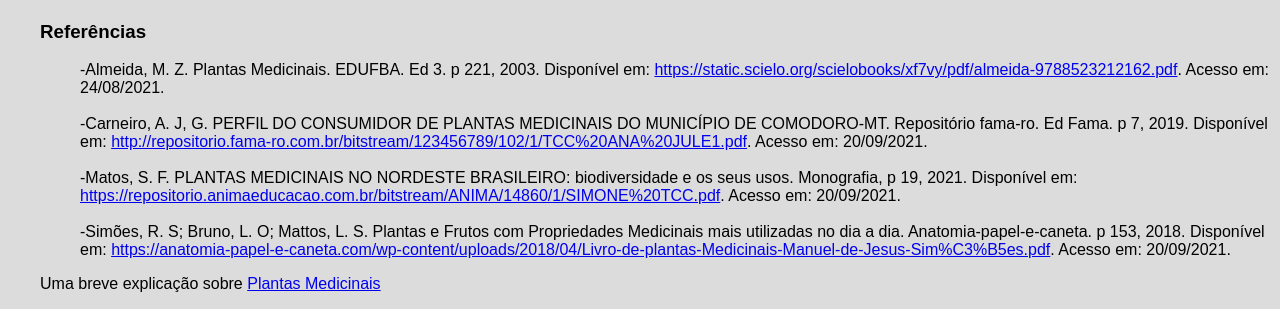
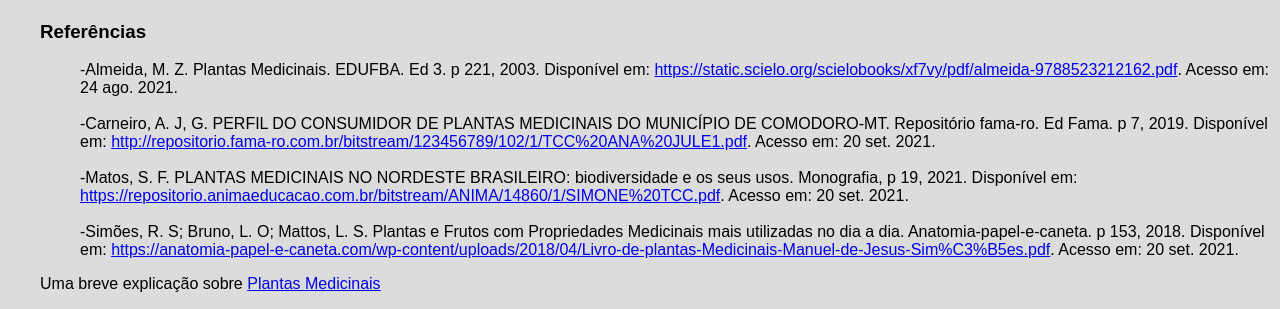
Before and after one commit to Anajuliastradioto/PlantasMedicinais, a plain HTML site: page index.html in a window 1280 px wide. Shown: the part 3716-4025 px from the top of the page. Drawn offline with Linux system fonts and the light colour scheme.

Commit message:
Add files via upload

```diff
--- a/index.html
+++ b/index.html
@@ -21,9 +21,9 @@
                 determinados problemas de saúde. No início do século 21, cerca de 11% dos 252
                 medicamentos considerados básicos e essenciais pela Organização Mundial da Saúde eram
                 exclusivamente de origem vegetal.
-                <br> Muitos medicamentos contêm ingredientes derivados das plantas medicinais, afinal, essas plantas são ricas em nutrientes, vitaminas e outras substâncias muito benéficas para o corpo.
-                <br> Para que uma planta medicinal seja eficaz, é preciso ingerir quantidades específicas e bem controladas, por isso, não deixe de procurar ajuda profissional caso esteja buscando tratar alguma doença.
-                <br> Algumas dessas plantas são comumente utilizadas para fazer chás ou temperar as refeições. No entanto, seu consumo deve ser moderado e, em determinados casos, como gravidez, antes de consumir, deve-se obter orientação médica</h4>
+                <br>Muitos medicamentos contêm ingredientes derivados das plantas medicinais, afinal, essas plantas são ricas em nutrientes, vitaminas e outras substâncias muito benéficas para o corpo.
+                <br>Para que uma planta medicinal seja eficaz, é preciso ingerir quantidades específicas e bem controladas, por isso, não deixe de procurar ajuda profissional caso esteja buscando tratar alguma doença.
+                <br>Algumas dessas plantas são comumente utilizadas para fazer chás ou temperar as refeições. No entanto, seu consumo deve ser moderado e, em determinados casos, como gravidez, antes de consumir, deve-se obter orientação médica</h4>
 
                 <h3> Plantas Medicinais mais populares e seus benefícios: </h3>
 
@@ -93,10 +93,10 @@
                 <h3> Referências </h3>
 
                 <ul>
-                     <li> -Almeida, M. Z.  Plantas Medicinais. EDUFBA. Ed 3. p 221, 2003. Disponível em: <a href="https://static.scielo.org/scielobooks/xf7vy/pdf/almeida-9788523212162.pdf">https://static.scielo.org/scielobooks/xf7vy/pdf/almeida-9788523212162.pdf</a>. Acesso em: 24/08/2021.</li>
-                     <li><br> -Carneiro, A. J, G. PERFIL DO CONSUMIDOR DE PLANTAS MEDICINAIS DO MUNICÍPIO DE COMODORO-MT. Repositório fama-ro. Ed Fama. p 7, 2019. Disponível em: <a href="http://repositorio.fama-ro.com.br/bitstream/123456789/102/1/TCC%20ANA%20JULE1.pdf">http://repositorio.fama-ro.com.br/bitstream/123456789/102/1/TCC%20ANA%20JULE1.pdf</a>. Acesso em: 20/09/2021.</li>
-                     <li><br> -Matos, S. F. PLANTAS MEDICINAIS NO NORDESTE BRASILEIRO: biodiversidade e os seus usos. Monografia,  p 19, 2021. Disponível em: <a href="https://repositorio.animaeducacao.com.br/bitstream/ANIMA/14860/1/SIMONE%20TCC.pdf">https://repositorio.animaeducacao.com.br/bitstream/ANIMA/14860/1/SIMONE%20TCC.pdf</a>. Acesso em: 20/09/2021.</li>
-                     <li><br> -Simões, R. S; Bruno, L. O;  Mattos, L. S. Plantas e Frutos com Propriedades Medicinais mais utilizadas no dia a dia. Anatomia-papel-e-caneta. p 153, 2018. Disponível em: <a href="https://anatomia-papel-e-caneta.com/wp-content/uploads/2018/04/Livro-de-plantas-Medicinais-Manuel-de-Jesus-Sim%C3%B5es.pdf">https://anatomia-papel-e-caneta.com/wp-content/uploads/2018/04/Livro-de-plantas-Medicinais-Manuel-de-Jesus-Sim%C3%B5es.pdf</a>. Acesso em: 20/09/2021.</li>
+                     <li> -Almeida, M. Z.  Plantas Medicinais. EDUFBA. Ed 3. p 221, 2003. Disponível em: <a href="https://static.scielo.org/scielobooks/xf7vy/pdf/almeida-9788523212162.pdf">https://static.scielo.org/scielobooks/xf7vy/pdf/almeida-9788523212162.pdf</a>. Acesso em: 24 ago. 2021.</li>
+                     <li><br> -Carneiro, A. J, G. PERFIL DO CONSUMIDOR DE PLANTAS MEDICINAIS DO MUNICÍPIO DE COMODORO-MT. Repositório fama-ro. Ed Fama. p 7, 2019. Disponível em: <a href="http://repositorio.fama-ro.com.br/bitstream/123456789/102/1/TCC%20ANA%20JULE1.pdf">http://repositorio.fama-ro.com.br/bitstream/123456789/102/1/TCC%20ANA%20JULE1.pdf</a>. Acesso em: 20 set. 2021.</li>
+                     <li><br> -Matos, S. F. PLANTAS MEDICINAIS NO NORDESTE BRASILEIRO: biodiversidade e os seus usos. Monografia,  p 19, 2021. Disponível em: <a href="https://repositorio.animaeducacao.com.br/bitstream/ANIMA/14860/1/SIMONE%20TCC.pdf">https://repositorio.animaeducacao.com.br/bitstream/ANIMA/14860/1/SIMONE%20TCC.pdf</a>. Acesso em: 20 set. 2021.</li>
+                     <li><br> -Simões, R. S; Bruno, L. O;  Mattos, L. S. Plantas e Frutos com Propriedades Medicinais mais utilizadas no dia a dia. Anatomia-papel-e-caneta. p 153, 2018. Disponível em: <a href="https://anatomia-papel-e-caneta.com/wp-content/uploads/2018/04/Livro-de-plantas-Medicinais-Manuel-de-Jesus-Sim%C3%B5es.pdf">https://anatomia-papel-e-caneta.com/wp-content/uploads/2018/04/Livro-de-plantas-Medicinais-Manuel-de-Jesus-Sim%C3%B5es.pdf</a>. Acesso em: 20 set. 2021.</li>
                 </ul>
 
                 <p>Uma breve explicação sobre <a href="https://youtu.be/sL_HeJzE8hY">Plantas Medicinais</a></p>
```
